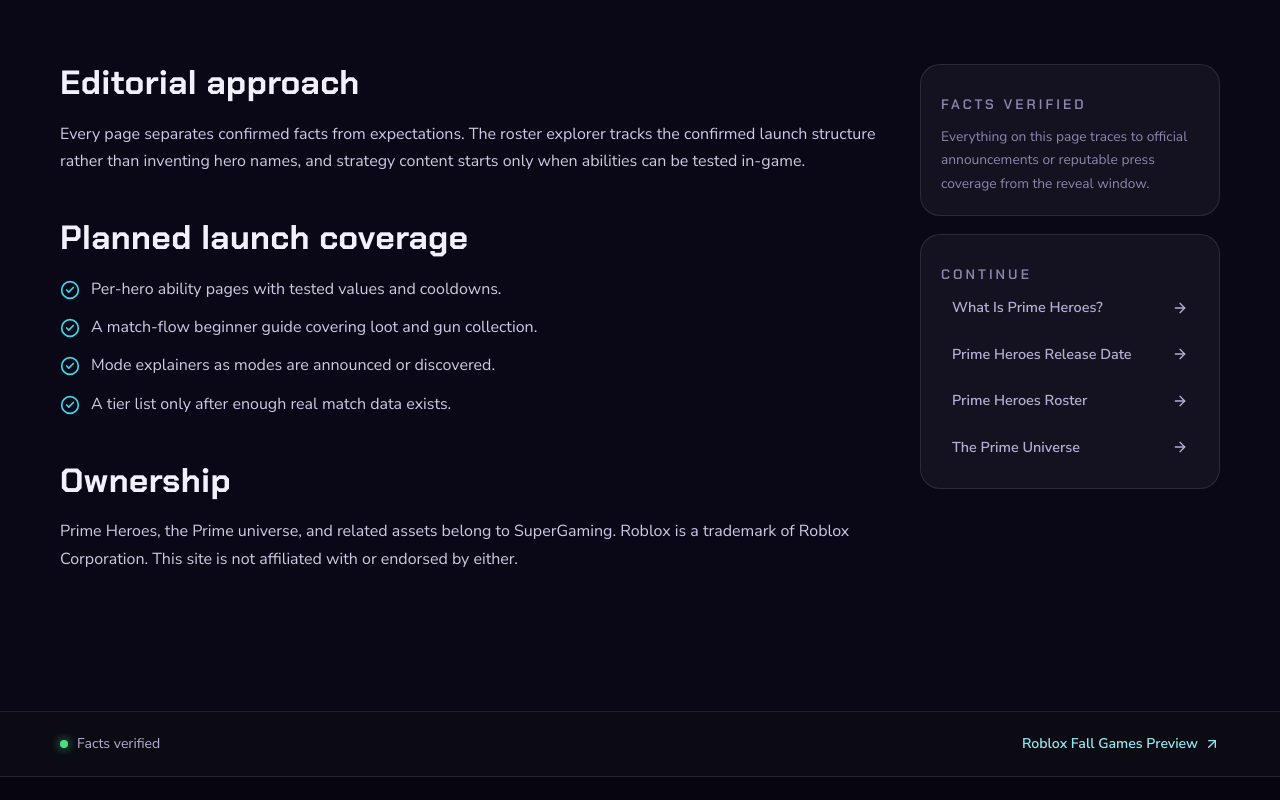
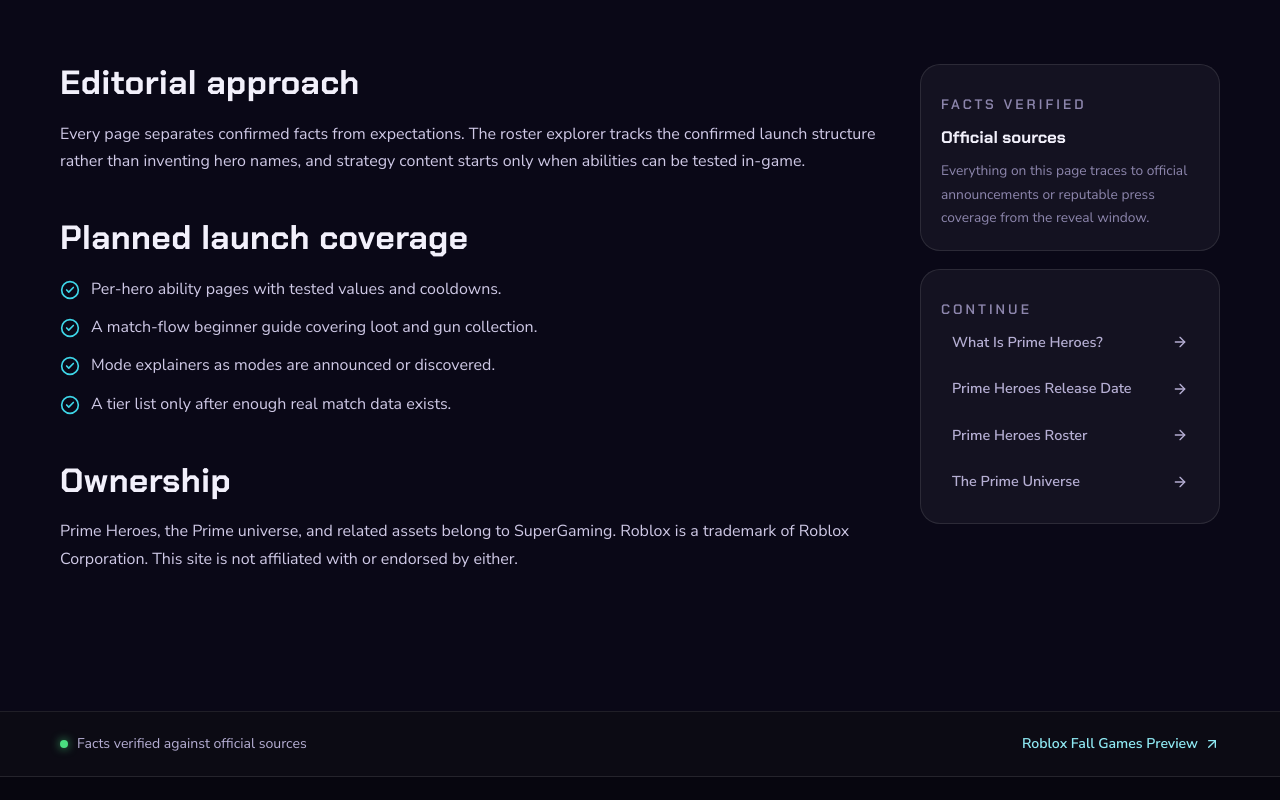
Before and after one commit to lianlele168/prime-heroes-wiki, a Next.js app: page /about/ in a window 1280 px wide. Shown: the part 640-1440 px from the top of the page. Built offline with nearby package versions, Linux system fonts and the light colour scheme.

Commit message:
fix(build): repair syntax errors and dangling date-field references from date cleanup

```diff
--- a/src/app/[slug]/page.tsx
+++ b/src/app/[slug]/page.tsx
@@ -105,7 +105,7 @@
           </article>
 
           <aside className="article-aside">
-            <div><p className="eyebrow">Facts verified</p><strong>{site.lastChecked}</strong><p>Everything on this page traces to official announcements or reputable press coverage from the reveal window.</p></div>
+            <div><p className="eyebrow">Facts verified</p><strong>Official sources</strong><p>Everything on this page traces to official announcements or reputable press coverage from the reveal window.</p></div>
             <div><p className="eyebrow">Continue</p><nav>{related.map((item) => <Link key={item.slug} href={`/${item.slug}/`}>{item.title}<ArrowRight className="h-4 w-4" /></Link>)}</nav></div>
           </aside>
         </div>
--- a/src/components/Footer.tsx
+++ b/src/components/Footer.tsx
@@ -7,7 +7,7 @@
     <footer className="site-footer">
       <div className="source-strip">
         <div className="page-shell flex flex-col gap-3 py-5 sm:flex-row sm:items-center sm:justify-between">
-          <p><span className="status-dot" />Facts verified {site.lastChecked}</p>
+          <p><span className="status-dot" />Facts verified against official sources</p>
           <a href={site.officialNewsUrl} target="_blank" rel="noopener noreferrer">Roblox Fall Games Preview <ArrowUpRight className="h-4 w-4" /></a>
         </div>
       </div>
```
